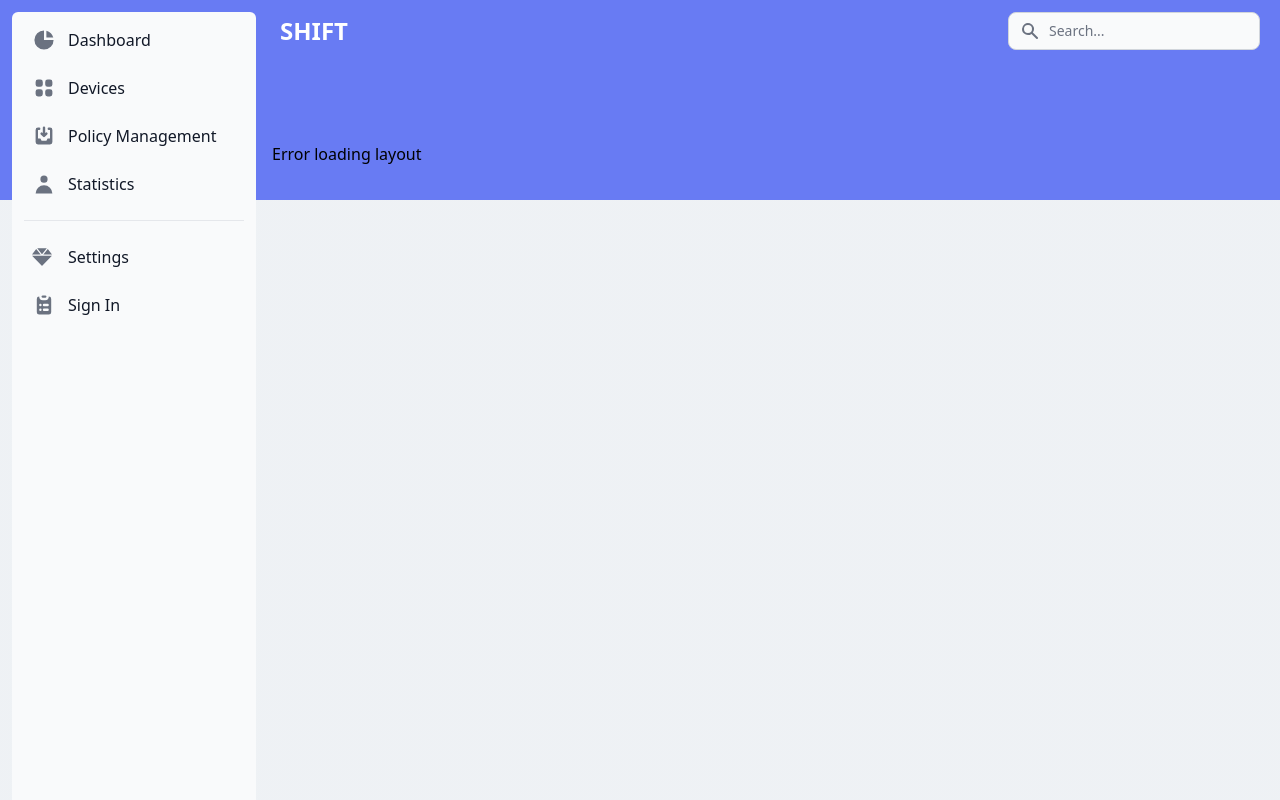
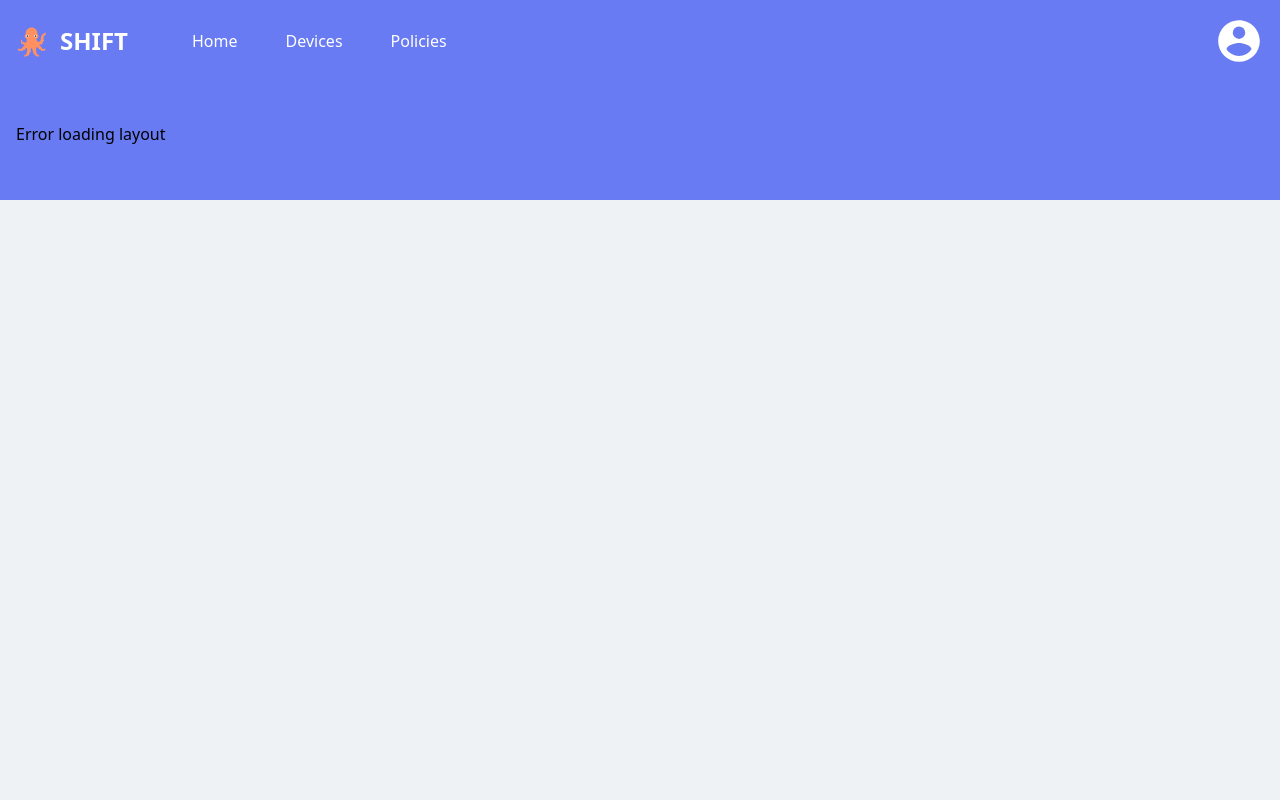
Before and after one commit to elduwa/shipp, a Flask app: page /dash/1 in a window 1280 px wide. Run offline with Flask 3, Linux system fonts and the light colour scheme; data that the repository does not hold is empty; style sheets or scripts are compiled from the project's sources; parts of the project's set-up code (start-up, migrations or seed data) failed here and were passed over.

Commit message:
changing UI to navbar instead of sidebar

```diff
--- a/app/static/src/dashboard.css
+++ b/app/static/src/dashboard.css
@@ -3,7 +3,7 @@
 @tailwind utilities;
 
 #react-entry-point {
-    @apply h-full min-h-screen;
+    @apply h-full h-[90vh];
 }
 
 .h-w-full {
@@ -33,3 +33,7 @@
 .tabs-content {
     @apply pt-2 pb-8 flex justify-center items-center;
 }
+
+.tab {
+    @apply bg-white hover:bg-accent-4-orange-5 hover:text-white border-solid border-2 border-accent-4-orange-5;
+}
--- a/app/static/src/dashboard.js
+++ b/app/static/src/dashboard.js
@@ -1 +1,2 @@
 import "./dashboard.css"
+import 'flowbite'
--- a/app/templates/base.html
+++ b/app/templates/base.html
@@ -15,11 +15,11 @@
     <!-- Placeholder for Other Imports -->
     {% endblock %}
 </head>
-<body class="min-h-screen h-full bg-fixed bg-no-repeat bg-gradient-to-b from-accent-1-blue-crayola from-25% via-base-french-gray via-25% to-base-french-gray">
+<body class="min-h-screen max-w-screen-2xl h-full md:w-auto md:mx-auto bg-fixed bg-no-repeat bg-gradient-to-b from-accent-1-blue-crayola from-25% via-base-french-gray via-25% to-base-french-gray">
 
-    {% include "includes/sidebar.html" %}
+    {% include "includes/navbar.html" %}
 
-    <main class="sm:ml-64 sm:mt-16 p-4 h-[60vh]">
+    <main class="sm:mt-6 md:w-auto p-4">
         {% block content %}
         <!-- Placeholder for main content -->
         {% endblock %}
--- /dev/null
+++ b/app/templates/includes/navbar.html
@@ -0,0 +1,74 @@
+<nav class="bg-opacity-0 bg-white border-gray-200 dark:bg-gray-900">
+    <div class="max-w-screen-2xl flex flex-wrap items-center justify-between mx-auto p-4">
+        <a href="{{ url_for("main.index") }}" class="flex items-center">
+            <img src="{{ url_for('static', filename='assets/octopus.svg') }}" class="h-8 mr-3" alt="SHIFT Logo" />
+            <span class="self-center text-2xl font-semibold whitespace-nowrap text-white dark:text-white">SHIFT</span>
+        </a>
+        <div class="flex items-center md:order-2 ml-auto">
+            <button type="button"
+                    class="flex mr-3 text-sm bg-opacity-0 bg-gray-800 rounded-full md:mr-0 focus:ring-4 focus:ring-gray-300 dark:focus:ring-gray-600"
+                    id="user-menu-button" aria-expanded="false" data-dropdown-toggle="user-dropdown"
+                    data-dropdown-placement="bottom">
+                <span class="sr-only">Open user menu</span>
+                <svg xmlns="http://www.w3.org/2000/svg" width="50" height="50" viewBox="0 0 24 24">
+                    <path fill="white"
+                          d="M12 19.2c-2.5 0-4.71-1.28-6-3.2c.03-2 4-3.1 6-3.1s5.97 1.1 6 3.1a7.232 7.232 0 0 1-6 3.2M12 5a3 3 0 0 1 3 3a3 3 0 0 1-3 3a3 3 0 0 1-3-3a3 3 0 0 1 3-3m0-3A10 10 0 0 0 2 12a10 10 0 0 0 10 10a10 10 0 0 0 10-10c0-5.53-4.5-10-10-10Z"/>
+                </svg>
+            </button>
+            <!-- Dropdown menu -->
+            <div class="z-50 hidden my-4 text-base list-none bg-white divide-y divide-gray-100 rounded-lg shadow dark:bg-gray-700 dark:divide-gray-600"
+                 id="user-dropdown">
+                <div class="px-4 py-3">
+                    <span class="block text-sm text-gray-900 dark:text-white">Bonnie Green</span>
+                    <span class="block text-sm  text-gray-500 truncate dark:text-gray-400">name@flowbite.com</span>
+                </div>
+                <ul class="py-2" aria-labelledby="user-menu-button">
+                    {% if current_user.is_authenticated %}
+                    <li>
+                        <a href="#"
+                           class="block px-4 py-2 text-sm text-gray-700 hover:bg-gray-100 dark:hover:bg-gray-600 dark:text-gray-200 dark:hover:text-white">Settings</a>
+                    </li>
+                    {% endif %}
+                    <li>
+                        {% if current_user.is_authenticated %}
+                        <a href="{{ url_for('main.logout') }}"
+                           class="block px-4 py-2 text-sm text-gray-700 hover:bg-gray-100 dark:hover:bg-gray-600 dark:text-gray-200 dark:hover:text-white">Sign
+                            out</a>
+                        {% else %}
+                        <a href="{{ url_for('main.login') }}"
+                           class="block px-4 py-2 text-sm text-gray-700 hover:bg-gray-100 dark:hover:bg-gray-600 dark:text-gray-200 dark:hover:text-white">Sign
+                            in</a>
+                        {% endif %}
+                    </li>
+                </ul>
+            </div>
+            <button data-collapse-toggle="navbar-user" type="button"
+                    class="inline-flex items-center p-2 w-10 h-10 justify-center text-sm text-gray-500 rounded-lg md:hidden hover:bg-gray-100 focus:outline-none focus:ring-2 focus:ring-gray-200 dark:text-gray-400 dark:hover:bg-gray-700 dark:focus:ring-gray-600"
+                    aria-controls="navbar-user" aria-expanded="false">
+                <span class="sr-only">Open main menu</span>
+                <svg class="w-5 h-5" aria-hidden="true" xmlns="http://www.w3.org/2000/svg" fill="none"
+                     viewBox="0 0 17 14">
+                    <path stroke="currentColor" stroke-linecap="round" stroke-linejoin="round" stroke-width="2"
+                          d="M1 1h15M1 7h15M1 13h15"/>
+                </svg>
+            </button>
+        </div>
+        <div class="items-center justify-between hidden w-full md:flex md:ml-16 md:w-auto md:order-1" id="navbar-user">
+            <ul class="flex flex-col font-medium p-4 md:p-0 mt-4 border border-gray-100 rounded-lg bg-gray-50 md:flex-row md:space-x-12 md:mt-0 md:border-0 md:bg-white md:bg-opacity-0 dark:bg-gray-800 md:dark:bg-gray-900 dark:border-gray-700">
+                <li>
+                    <a href="{{ url_for('main.index') }}"
+                       class="block py-2 pl-3 pr-4 text-white rounded md:bg-transparent md:text-white md:p-0 md:dark:text-blue-500"
+                       aria-selected="page">Home</a>
+                </li>
+                <li>
+                    <a href="{{ url_for('main.devices') }}"
+                       class="block py-2 pl-3 pr-4 text-white rounded hover:bg-gray-100 md:hover:bg-transparent md:hover:text-orange-400 md:p-0 dark:text-white md:dark:hover:text-blue-500 dark:hover:bg-gray-700 dark:hover:text-white md:dark:hover:bg-transparent dark:border-gray-700">Devices</a>
+                </li>
+                <li>
+                    <a href="#"
+                       class="block py-2 pl-3 pr-4 text-white rounded hover:bg-gray-100 md:hover:bg-transparent md:hover:text-orange-400 md:p-0 dark:text-white md:dark:hover:text-blue-500 dark:hover:bg-gray-700 dark:hover:text-white md:dark:hover:bg-transparent dark:border-gray-700">Policies</a>
+                </li>
+            </ul>
+        </div>
+    </div>
+</nav>
--- a/tailwind.config.js
+++ b/tailwind.config.js
@@ -11,6 +11,8 @@
             "base-french-gray": "#C0CCD844",
             "accent-1-blue-crayola": "#687bf3ff",
             "accent-2-space-cadet": "#2d3047ff",
+            "accent-3-orange-2": "#FFD8A8",
+            "accent-4-orange-5": "#FF922B",
             "text-1-davys-grey": "#525251ff"
         }
     },
```
Also changed, not shown: app/dashapp/dashboard.py (+3 -4 lines), app/static/assets/octopus.svg (added), 1 other file.
